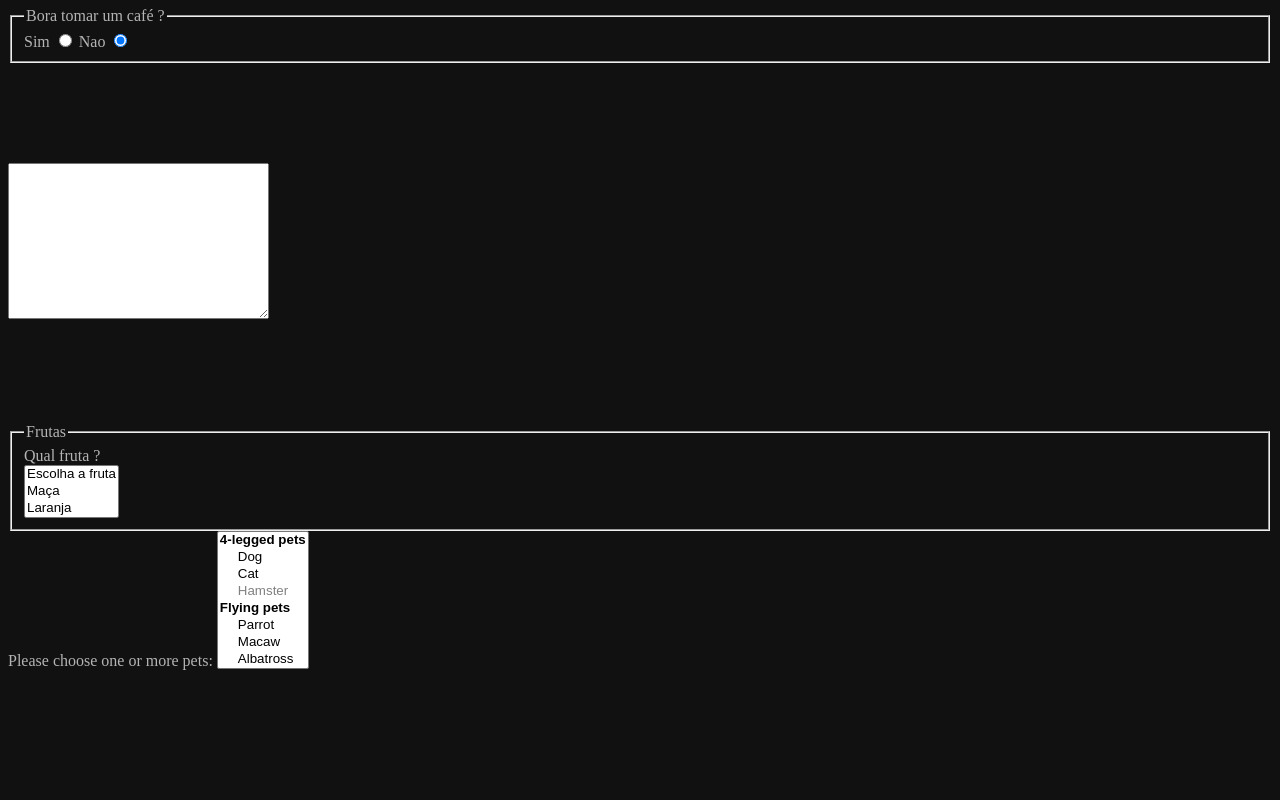
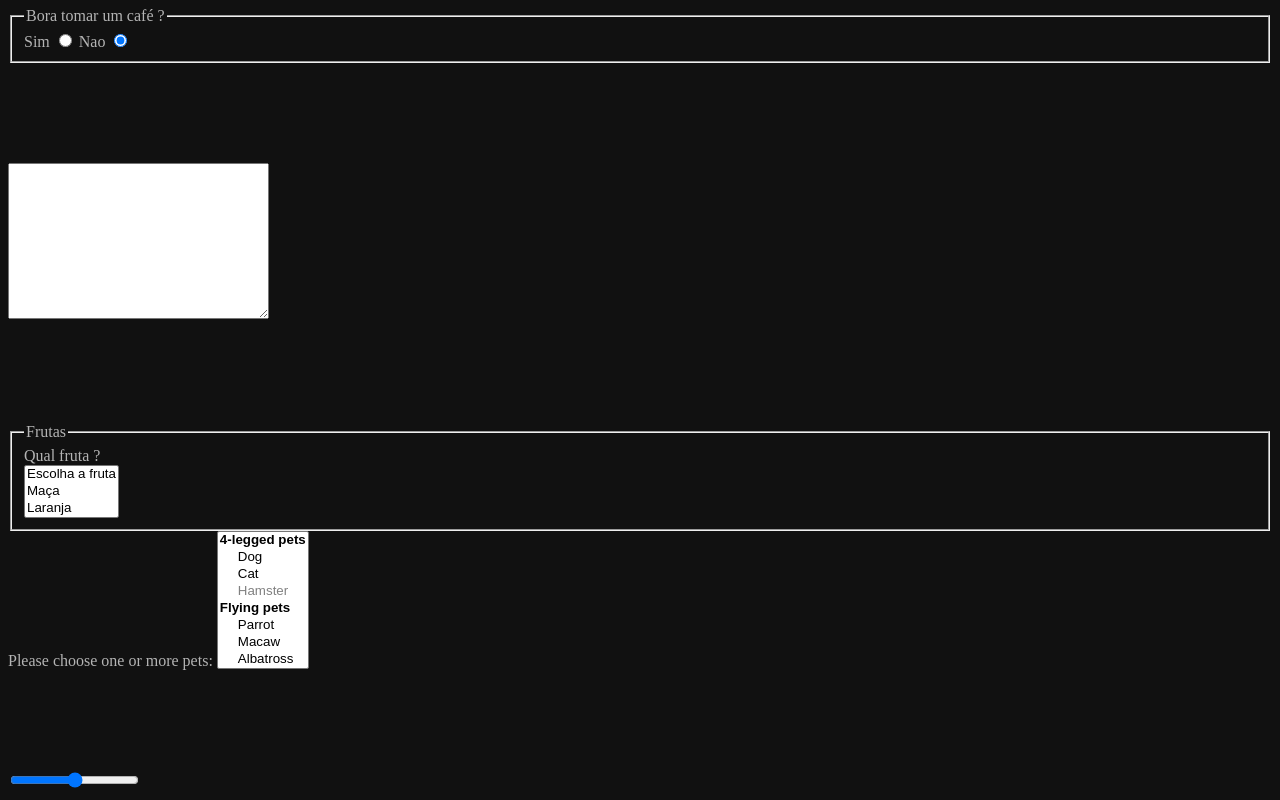
Before and after one commit to VNatario/typeForms, a plain HTML site: page index.html in a window 1280 px wide. Shown: the part 691-1491 px from the top of the page. Before the commit the page ends 1369 px from the top, so only its background shows below. Drawn offline with Linux system fonts and the light colour scheme.

Commit message:
iput: range

```diff
--- a/index.html
+++ b/index.html
@@ -155,5 +155,9 @@
         </optgroup>
       </select>
     </label>
+
+    <div style="margin-top: 100px">
+      <input type="range" min="0" max="100" step="10" />
+    </div>
   </body>
 </html>
```
